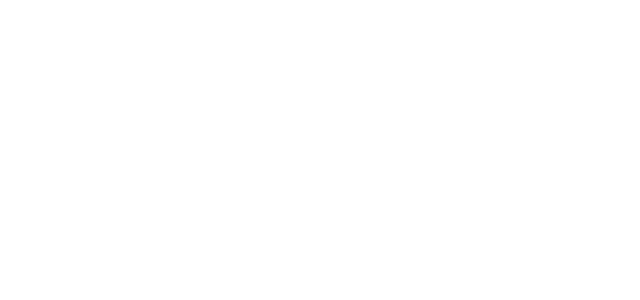
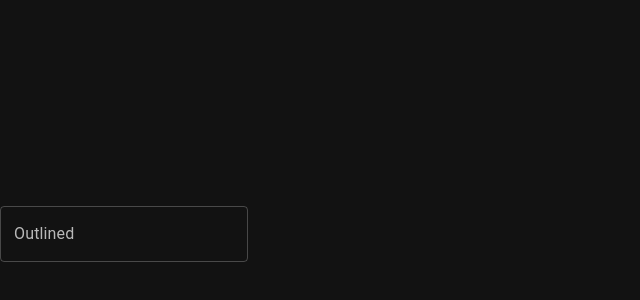
Before and after one commit to darthinvader/prompter, a React (Vite) app: page / in a window 1280 px wide. Shown: the part 166-466 px from the top of the page, without its empty margins (0-640 px from the left). Built offline with nearby package versions, Linux system fonts and the light colour scheme.

Commit message:
feat: adding dark mode

```diff
--- a/src/App.tsx
+++ b/src/App.tsx
@@ -1,7 +1,5 @@
-import { useState } from "react";
+import Answers from "./components/Answers.jsx";
 
-function App() {
-  return <div></div>;
+export default function SearchBar() {
+  return <Answers />;
 }
-
-export default App;
--- /dev/null
+++ b/src/components/Answers.jsx
@@ -0,0 +1,7 @@
+import { TextField } from "@mui/material";
+
+const Answers = () => {
+  return <TextField id="outlined-basic" label="Outlined" variant="outlined" />;
+};
+
+export default Answers;
--- a/src/main.tsx
+++ b/src/main.tsx
@@ -1,10 +1,21 @@
-import React from 'react'
-import ReactDOM from 'react-dom/client'
-import App from './App'
-import './index.css'
+import React from "react";
+import ReactDOM from "react-dom/client";
+import App from "./App";
+import "./index.css";
+import { ThemeProvider, createTheme } from "@mui/material/styles";
+import CssBaseline from "@mui/material/CssBaseline";
 
-ReactDOM.createRoot(document.getElementById('root') as HTMLElement).render(
+const darkTheme = createTheme({
+  palette: {
+    mode: "dark",
+  },
+});
+
+ReactDOM.createRoot(document.getElementById("root") as HTMLElement).render(
   <React.StrictMode>
-    <App />
-  </React.StrictMode>,
-)
+    <ThemeProvider theme={darkTheme}>
+      <CssBaseline />
+      <App />
+    </ThemeProvider>
+  </React.StrictMode>
+);
```
